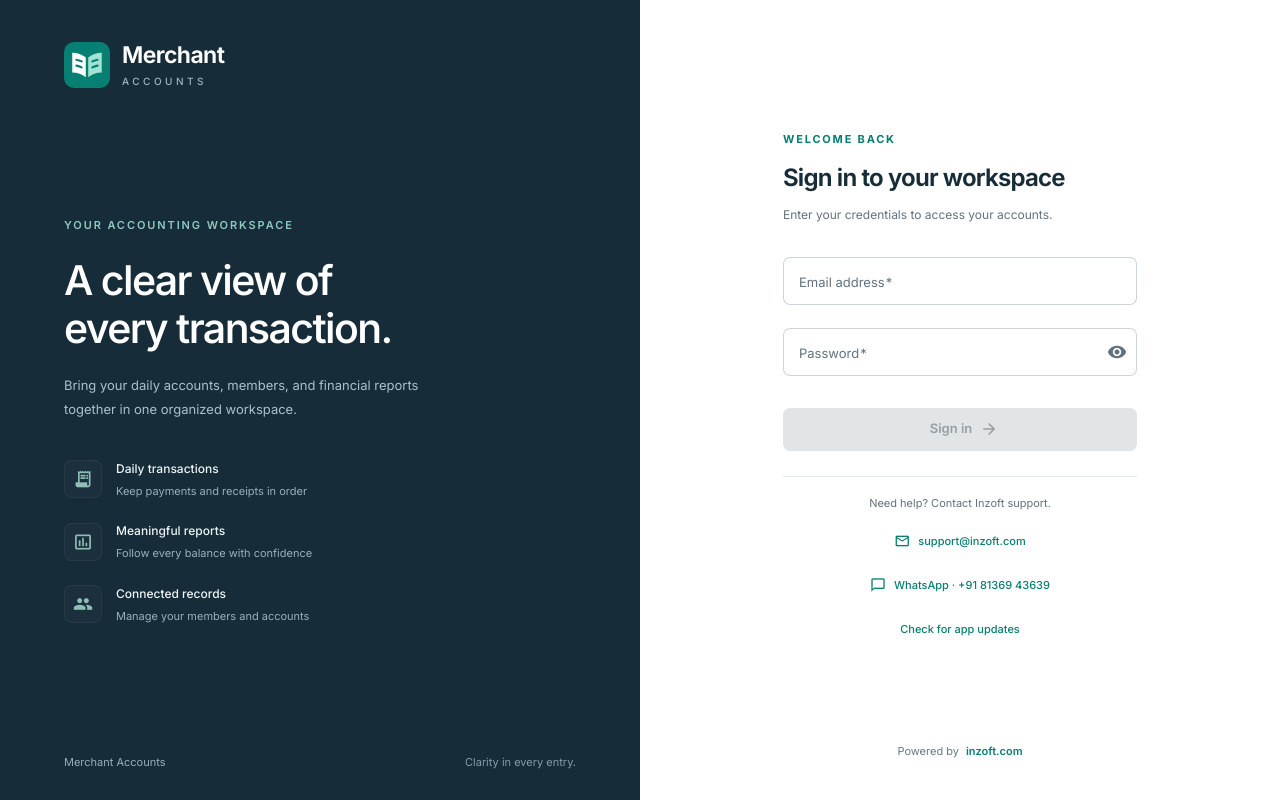
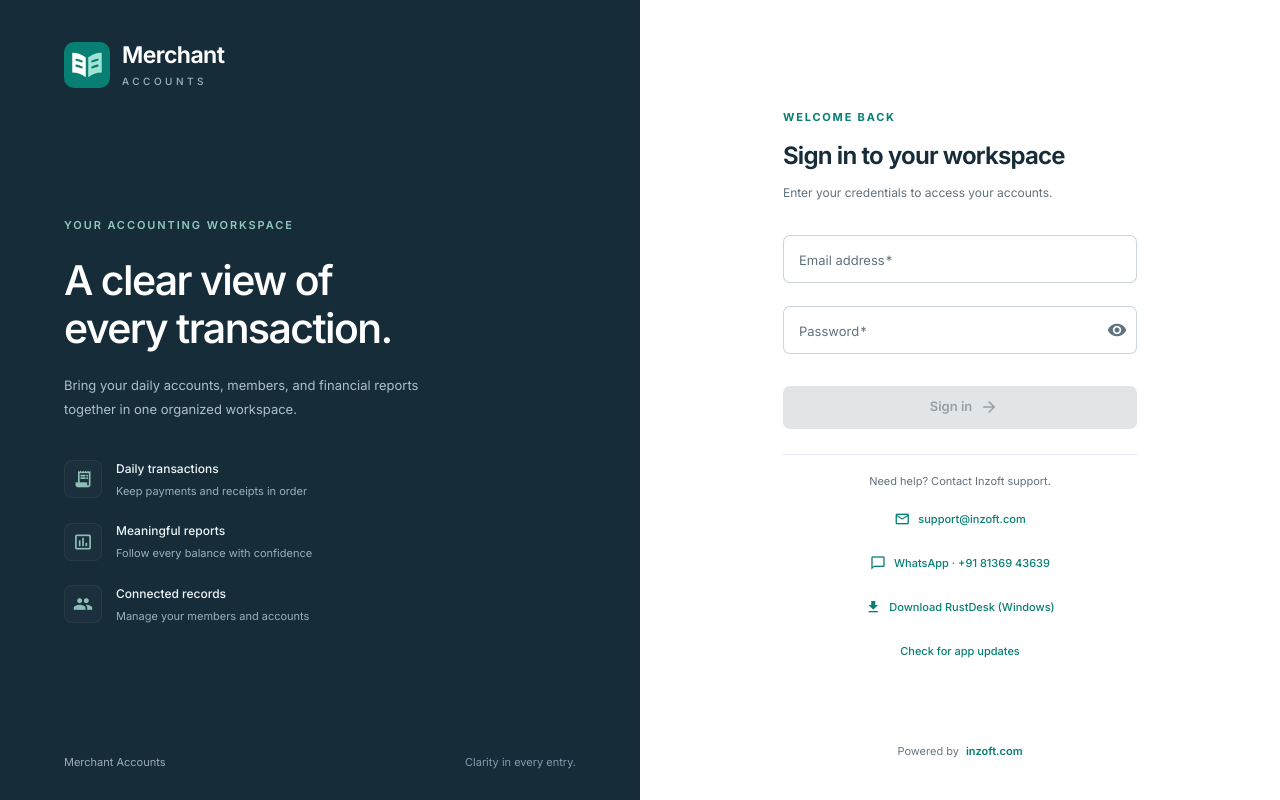
Before and after one commit to sajinct/merchant-accounts-web, an Angular app in the folder app/: page /#/login in a window 1280 px wide. Built offline with nearby package versions, Linux system fonts and the light colour scheme.

Commit message:
Bundle RustDesk installer with app support downloads

```diff
--- a/app/src/app/core/support.ts
+++ b/app/src/app/core/support.ts
@@ -5,4 +5,6 @@ export const SUPPORT = {
   email: 'support@inzoft.com',
   whatsapp: 'https://wa.me/918136943639',
   phone: '+91 81369 43639',
+  rustdeskDownload:
+    'downloads/rustdesk-host%3Drustdesk.inzoft.com%2Ckey%3D1tReBzyI0r45BmcCQf5XvZsGQldYOklYNjmtHUrI6tI%3D%2C-install.exe',
 } as const;
--- a/app/src/app/features/auth/login.ts
+++ b/app/src/app/features/auth/login.ts
@@ -113,6 +113,13 @@ import { SUPPORT } from '../../core/support';
             >
               <mat-icon>chat_bubble_outline</mat-icon>WhatsApp · {{ support.phone }}
             </a>
+            <a
+              [href]="support.rustdeskDownload"
+              download
+              aria-label="Download RustDesk for Windows"
+            >
+              <mat-icon>download</mat-icon>Download RustDesk (Windows)
+            </a>
             <button mat-button type="button" class="update-link" (click)="openUpdates()">
               Check for app updates
             </button>
--- a/app/src/app/layout/shell.ts
+++ b/app/src/app/layout/shell.ts
@@ -193,6 +193,14 @@ import { NAV, NavGroup, NavItem } from './navigation';
               [attr.aria-label]="'WhatsApp support at ' + support.phone + ' (opens in a new tab)'"
             >
               <mat-icon>chat_bubble_outline</mat-icon>WhatsApp · {{ support.phone }}
+            </a>
+            <a
+              mat-menu-item
+              [href]="support.rustdeskDownload"
+              download
+              aria-label="Download RustDesk for Windows"
+            >
+              <mat-icon>download</mat-icon>Download RustDesk (Windows)
             </a>
             <mat-divider />
             <button mat-menu-item type="button" (click)="signOut()">
```
Also changed, not shown: 1 other file (tests, documents, lock files or other folders).
